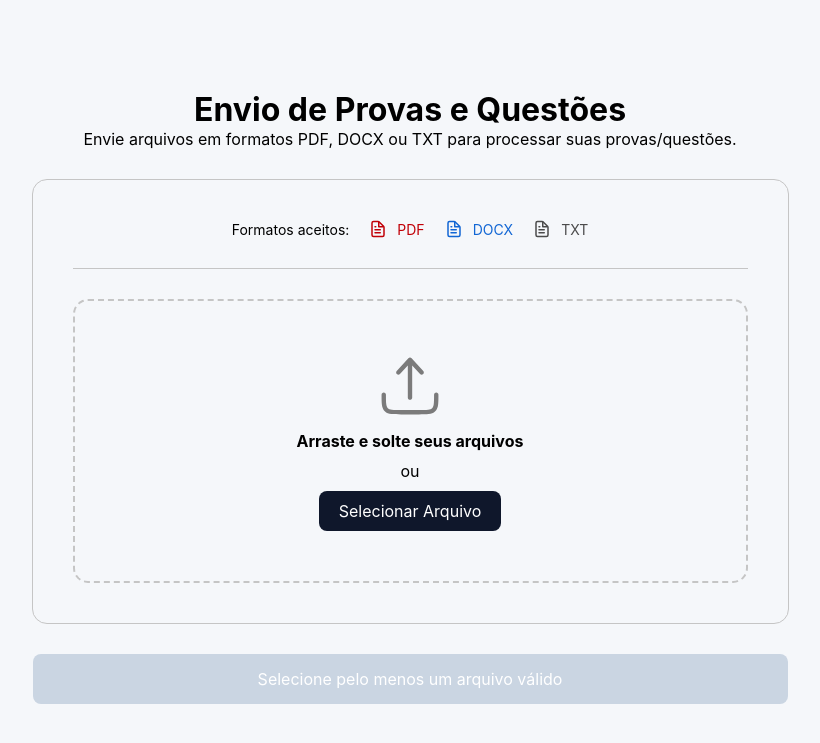
After one commit to SatiroDev/Agentes-da-Inclusao, a Flask app: page /tela_upload in a window 1280 px wide. The commit adds this page. Shown: the top 743 px of the page, without its empty margins (230-1050 px from the left). Run offline with Flask 3, Linux system fonts and the light colour scheme.

Commit message:
finaliza tela inicial e adiciona tela de upload

```diff
--- a/src/app.py
+++ b/src/app.py
@@ -1,38 +1,48 @@
-from flask import Flask, render_template, url_for
+from flask import Flask, render_template, url_for, redirect
 
 app = Flask(__name__)
 
 agentes = [
     {
+        "id": 0,
         "nome": "Agente IA - TEA",
         "descricao": "Adapta linguagem e estrutura para alunos com Transtorno do Especrtro Autista.",
-        "urlImg": ""
+        "urlImg": "puzzle-piece-svgrepo-com.svg"
     },
     {
+        "id": 1,
         "nome": "Agente IA - Surdez",
         "descricao": "Otimiza conteúdo visual e simplifica textos para alunos surdos ou com deficiência auditiva.",
-        "urlImg": ""
+        "urlImg": "ear-svgrepo-com.svg"
     },
     {
+        "id": 2,
         "nome": "Agente IA - TDAH",
         "descricao": "Divide atividades em etapas menores e adiciona elementos de engajamento.",
-        "urlImg": ""
+        "urlImg": "brain-svgrepo-com.svg"
     },
     {
+        "id": 3,
         "nome": "Agente IA - Dislexia",
         "descricao": "Adapta textos com fontes, espaçamentos e estrutura otimizados para facilitar a leitura de pessoas com dislexia.",
-        "urlImg": ""
+        "urlImg": "eye-svgrepo-com.svg"
     },
     {
+        "id": 4,
         "nome": "Agente IA - Narrador",
         "descricao": "Otimiza conteúdo visual e simplifica textos para alunos surdos ou com deficiência auditiva.",
-        "urlImg": ""
+        "urlImg": "sound-loud-svgrepo-com.svg"
     }
 ]
 
 @app.route("/")
 def index():
+    print(agentes)
     return render_template("index.html", agentes=agentes)
+
+@app.route("/tela_upload")
+def tela_upload():
+    return render_template('tela_upload.html')
 
 if __name__ == "__main__":
     app.run(debug=True)
--- a/src/static/style.css
+++ b/src/static/style.css
@@ -7,6 +7,7 @@ body {
     font-family: "Inter", sans-serif;
     font-optical-sizing: auto;
     font-style: normal;
+    background-color: #F5F7FA;
 }
 
 header {
@@ -15,6 +16,9 @@ header {
     align-items: center;
     border-bottom: 1px solid #C5C5C5;
     padding: 15px;
+    background-color: white;
+    position: fixed;
+    width: 100%;
 }
 
 .headerInterno {
@@ -31,3 +35,174 @@ header {
 .nomePlataforma {
     font-size: 20px;
 }
+
+main {
+    display: flex;
+    justify-content: center;
+    align-items: center;
+    padding: 15px;
+    padding-top: 90px;
+}
+
+.mainInterno {
+    display: flex;
+    flex-direction: column;
+    width: 90%;
+    gap: 30px;
+}
+
+.informacoes {
+    display: flex;
+    flex-direction: column;
+    justify-content: center;
+    align-items: center;
+    text-align: center;
+}
+
+.imgLogoMain {
+    width: 150px;
+    min-width: 100px;
+}
+
+.cartoes {
+    display: flex;
+    flex-wrap: wrap;
+    gap: 30px;
+}
+
+.cartoesAgentes {
+    display: flex;
+    justify-content: space-between;
+    flex-wrap: wrap;
+    border: 1px solid #C5C5C5;
+    border-radius: 15px;
+    min-width: 200px;
+    width: 25%;
+    padding: 25px;
+    gap: 10px;
+    flex-direction: column;
+}
+
+.imagemAgente {
+    display: flex;
+    justify-content: center;
+    align-items: center;
+    background-color: #EDF1F3;
+    width: 50px;
+    height: 50px;
+    border-radius: 15px;
+}
+
+.imgAgente {
+    width: 25px;
+}
+
+.botaoAtivarAgente {
+    display: flex;
+    justify-content: center;
+    align-items: center;
+    background-color: #2D8386;
+    min-width: 150px;
+    width: 200px;
+    height: 40px;
+    border-radius: 15px;
+    text-decoration: none;
+    color: white;
+}
+
+.areaGeralUpload {
+    display: flex;
+    justify-content: center;
+    align-items: center;
+    width: 100%;
+}
+
+
+.areaUpload {
+    display: flex;
+    flex-direction: column;
+    width: 60%;
+    gap: 30px;
+    border: 1px solid #C5C5C5;
+    border-radius: 15px;
+    padding: 40px;
+}
+
+.formatosAceitos {
+    display: flex;
+    flex-wrap: wrap;
+    justify-content: center;
+    align-items: center;
+    border-bottom: 1px solid #C5C5C5;
+    font-size: 14px;
+    gap: 20px;
+    max-height: 150px;
+    padding-bottom: 30px ;
+}
+
+.formato {
+    display: flex;
+    justify-content: center;
+    align-items: center;
+    gap: 10px;
+}
+
+.imgPapelPDF, .imgPapelDOCX, .imgPapelTXT {
+    width: 18px;
+}
+
+.nomeFormatoPDF {
+    color: #C10007;
+}
+
+.nomeFormatoDOCX {
+    color: #1166D4;
+}
+
+.nomeFormatoTXT {
+    color: #4B4B4B;
+}
+
+.dropArea {
+    display: flex;
+    justify-content: center;
+    align-items: center;
+    border: 2px dashed #C5C5C5;
+    border-radius: 15px;
+    flex-direction: column;
+    padding: 50px;
+    gap: 10px;
+
+}
+
+.imgUpload {
+    width: 70px;
+}
+
+.btnUpload {
+    background-color: #0F172B;
+    color: white;
+    padding: 10px 20px;
+    border-radius: 8px;
+    cursor: pointer;
+    display: inline-block;
+}
+
+.areaBotaoEnviar {
+    display: flex;
+    justify-content: center;
+    align-items: center;
+    width: 100%;
+}
+
+.btnEnviar {
+
+    text-align: center;
+    background-color: #CAD5E2;
+    color: white;
+    padding: 15px 40px;
+    border-radius: 8px;
+    cursor: pointer;
+    display: inline-block;
+    width: 60%;
+}
--- /dev/null
+++ b/src/templates/tela_upload.html
@@ -0,0 +1,68 @@
+<!DOCTYPE html>
+<html lang="en">
+<head>
+    <meta charset="UTF-8">
+    <meta name="viewport" content="width=device-width, initial-scale=1.0">
+    <link rel="stylesheet" href="{{ url_for('static', filename='style.css') }}">
+    <title>Document</title>
+</head>
+<body>
+    <main>
+        <div class="mainInterno">
+            <div class="informacoes">
+                <h1>
+                    Envio de Provas e Questões
+                </h1>
+                <p class="envieArquivos">
+                    Envie arquivos em formatos PDF, DOCX ou TXT para processar suas provas/questões.
+                </p>
+            </div>
+            <div class="areaGeralUpload">
+                <div class="areaUpload">
+                    <div class="formatosAceitos">
+                        <p>Formatos aceitos:</p>
+                        <div class="formato">
+                            <img src="{{ url_for('static', filename='img/red-paper-file-text-svgrepo-com.svg') }}" alt="imagem-papel" class="imgPapelPDF">
+                            <p class="nomeFormatoPDF">PDF</p>
+                        </div>
+                        <div class="formato">
+                            <img src="{{ url_for('static', filename='img/blue-paper-file-text-svgrepo-com.svg') }}" alt="imagem-papel" class="imgPapelDOCX">
+                            <p class="nomeFormatoDOCX">DOCX</p>
+                        </div>
+                        <div class="formato">
+                            <img src="{{ url_for('static', filename='img/gray-paper-file-text-svgrepo-com.svg') }}" alt="imagem-papel" class="imgPapelTXT">
+                            <p class="nomeFormatoTXT">TXT</p>
+                        </div>
+                    </div>
+                    <div class="dropArea">
+                        <img src="{{ url_for('static', filename='img/upload-minimalistic-svgrepo-com.svg') }}" alt="imagem-upload" class="imgUpload">
+
+                        <p class="arrasteArquivo">
+                            <strong>
+                                Arraste e solte seus arquivos
+                            </strong>
+                        </p>
+
+                        <p class="ou">
+                            ou
+                        </p>
+
+                        <input type="file" id="arquivo" name="arquivo" hidden>
+
+                        <label for="arquivo" class="btnUpload">
+                            Selecionar Arquivo
+                        </label>
+
+                    </div>
+                </div>
+            </div>
+            <div class="areaBotaoEnviar">
+                <a class="btnEnviar">
+                    Selecione pelo menos um arquivo válido
+                </a>
+            </div>
+        </div>
+    </main>
+</body>
+
+</html>
```
Also changed, not shown: src/templates/index.html (+11 -4 lines), src/static/img/blue-paper-file-text-svgrepo-com.svg (added), src/static/img/brain-svgrepo-com.svg (added), src/static/img/ear-svgrepo-com.svg (added), src/static/img/eye-svgrepo-com.svg (added), src/static/img/gray-paper-file-text-svgrepo-com.svg (added), src/static/img/puzzle-piece-svgrepo-com.svg (added), src/static/img/red-paper-file-text-svgrepo-com.svg (added), src/static/img/sound-loud-svgrepo-com.svg (added), src/static/img/upload-minimalistic-svgrepo-com.svg (added).
